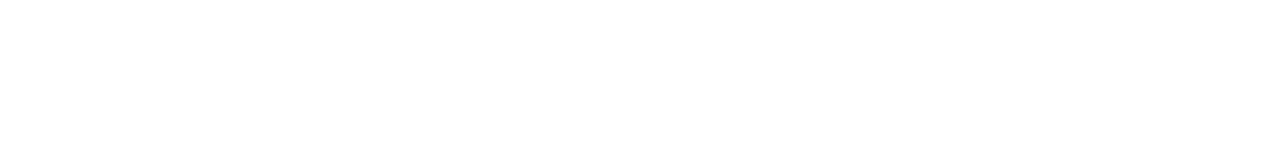
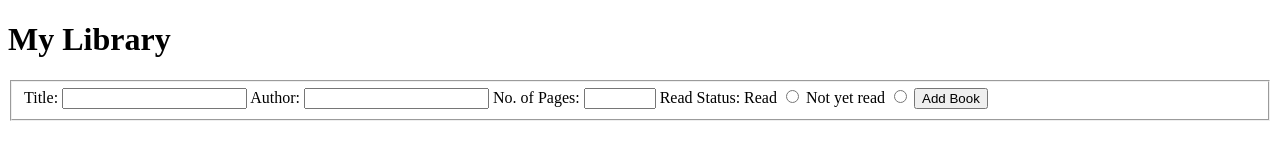
Before and after one commit to scottwright-dev/odin-project-library, a website: page index.html in a window 1280 px wide. Drawn offline with Linux system fonts and the light colour scheme.

Commit message:
feat: add form to collect book data
This form element collects the user input data to create a new book object which will be added to the library.

```diff
--- a/index.html
+++ b/index.html
@@ -11,5 +11,31 @@
 </head>
 <body>
 
+  <h1 class="title">My Library</h1>
+
+  <div class="container">
+    <fieldset>
+      <form class="add-book-form" action="#" method="post" formnovalidate>
+        <label for="title">Title:</label>
+        <input type="text" name="title" id="title" aria-required="true" required>
+
+        <label for="author">Author:</label>
+        <input type="text" name="author" id="author" aria-required="true" required>
+
+        <label for="pages">No. of Pages:</label>
+        <input type="number" name="pages" id="pages" aria-required="true" required min="1" max="2000">
+
+        <label>Read Status:</label>
+        <label for="read">Read</label>
+        <input type="radio" name="status" id="read" value="read" required>
+        <label for="unread">Not yet read</label>
+        <input type="radio" name="status" id="unread" value="unread">
+
+        <button type="submit">Add Book</button>
+
+      </form>
+    </fieldset>
+  </div>
+
 </body>
 </html>
```
Lines whose indentation alone changed are shown as unchanged.
